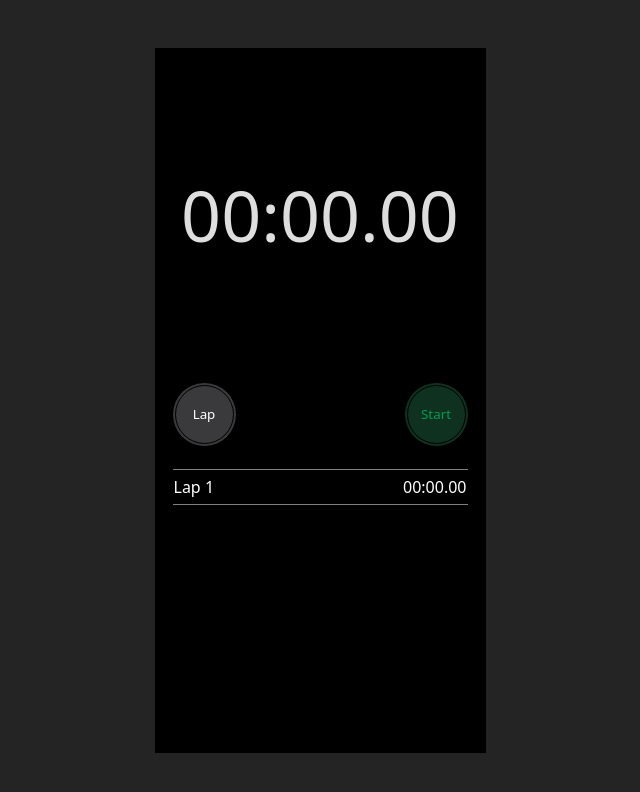
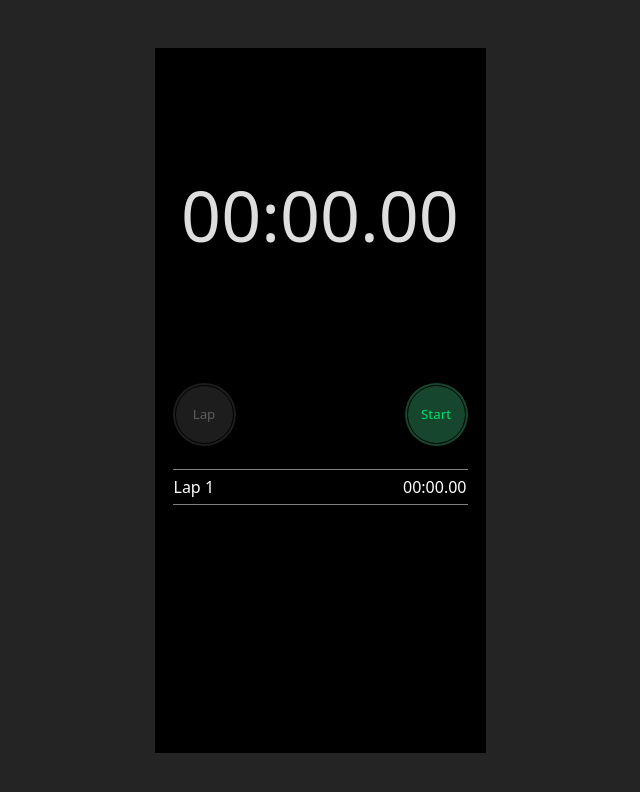
Before and after one commit to sarrailhadaptive/stopwatch-react, a React (Vite) app: page / in a window 1280 px wide. Shown: the top 792 px of the page, without its empty margins (320-960 px from the left). Built offline with nearby package versions, Linux system fonts and the light colour scheme.

Commit message:
Added some css variables

```diff
--- a/src/components/ActionButtons/ActionButtons.css
+++ b/src/components/ActionButtons/ActionButtons.css
@@ -15,24 +15,23 @@
 
 .lap-reset-button {
   opacity: 0.5;
-  background-color: #3a3a3c;
+  background-color: var(--lap-reset-bg-color);
   color: #b5b5b9;
 }
 
 .lap-active {
   opacity: 1;
-  background-color: #3a3a3c;
+  background-color: var(--lap-reset-bg-color);
   color: #fff;
 }
 
 .reset-active {
   opacity: 1;
-  background-color: #3a3a3c;
+  background-color: var(--lap-reset-bg-color);
   color: #fff;
 }
 
 .start-button {
-  opacity: 0.7;
   background-color: #16472e;
   color: #04de71;
 }
--- a/src/components/ActionButtons/LapResetButton/LapResetButton.jsx
+++ b/src/components/ActionButtons/LapResetButton/LapResetButton.jsx
@@ -1,3 +1,4 @@
+import { useEffect } from "react";
 import "../ActionButtons.css";
 
 export default function LapResetButton({
@@ -20,9 +21,15 @@ export default function LapResetButton({
     setLapRows([]);
   }
 
+  function handleButtonStyles() {
+    if (timestamp === 0) return "buttons lap-reset-button";
+    if (isTimerRunning) return "buttons lap-active";
+    if (!isTimerRunning) return "buttons reset-active";
+  }
+
   return (
     <button
-      className={isTimerRunning ? "buttons lap-active" : "buttons reset-active"}
+      className={handleButtonStyles()}
       onClick={() =>
         isTimerRunning ? setLapNumber(++lapNumber) : resetStopwatch()
       }
--- a/src/components/LapsTable/LapsTable.css
+++ b/src/components/LapsTable/LapsTable.css
@@ -1,6 +1,6 @@
 .lap-table-section {
   background-color: black;
-  width: 331px;
+  width: var(--screen-width);
   height: 296px;
   overflow: auto;
   /* HIDING SCROLLBAR STYLE IN IE AND SAFARI */
--- a/src/components/Timer/Timer.css
+++ b/src/components/Timer/Timer.css
@@ -1,6 +1,6 @@
 .main-timer-section {
   background-color: black;
-  width: 331px;
+  width: var(--screen-width);
   height: 334px;
   display: grid;
   grid-template-rows: 1fr;
--- a/src/index.css
+++ b/src/index.css
@@ -1,9 +1,11 @@
 :root {
   line-height: 24px;
-  color: #fff;
   color-scheme: light dark;
   color: rgba(255, 255, 255, 0.87);
   background-color: #242424;
+
+  --lap-reset-bg-color: #3a3a3c;
+  --screen-width: 331px;
 
   font-synthesis: none;
   text-rendering: optimizeLegibility;
```
